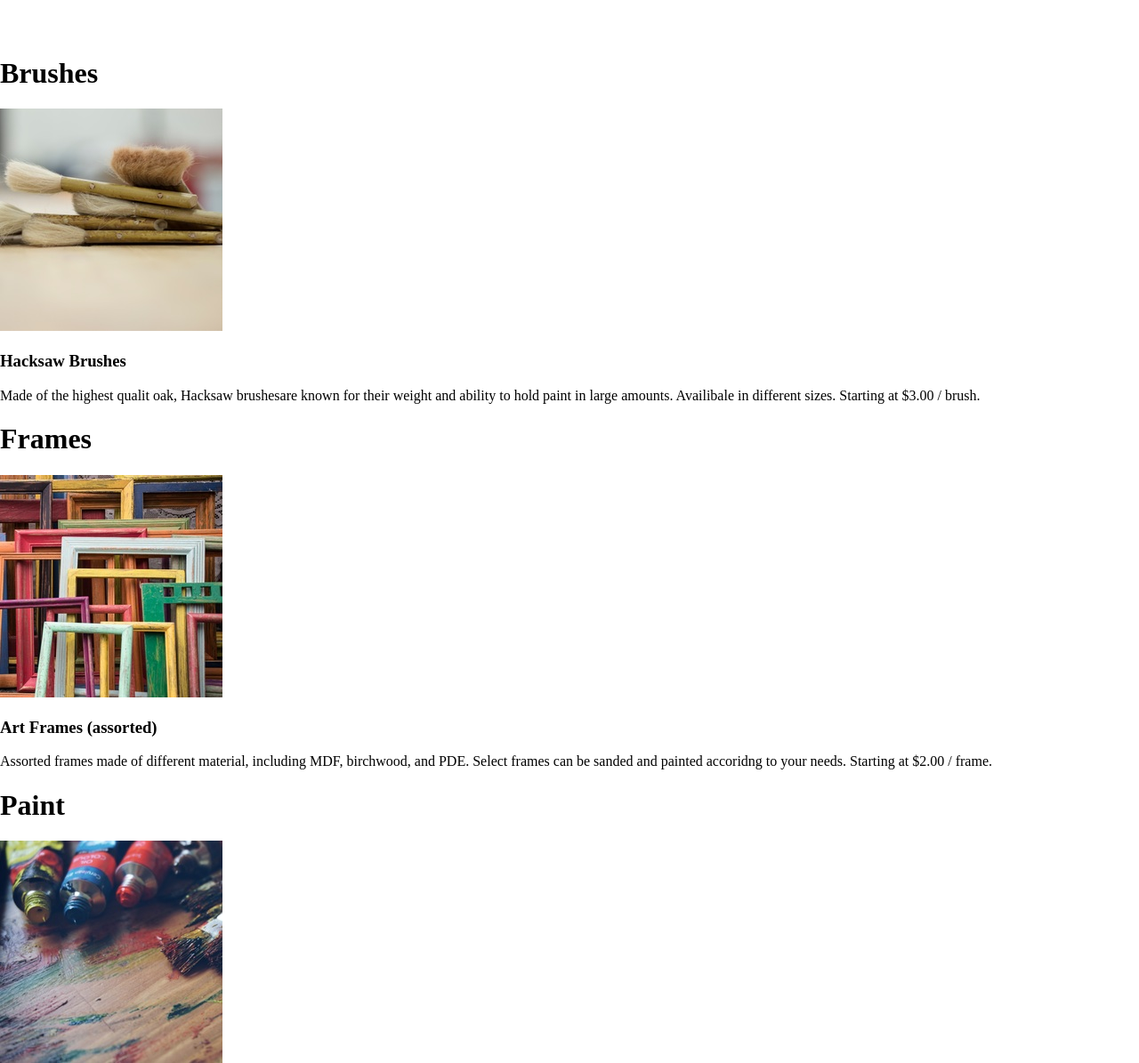
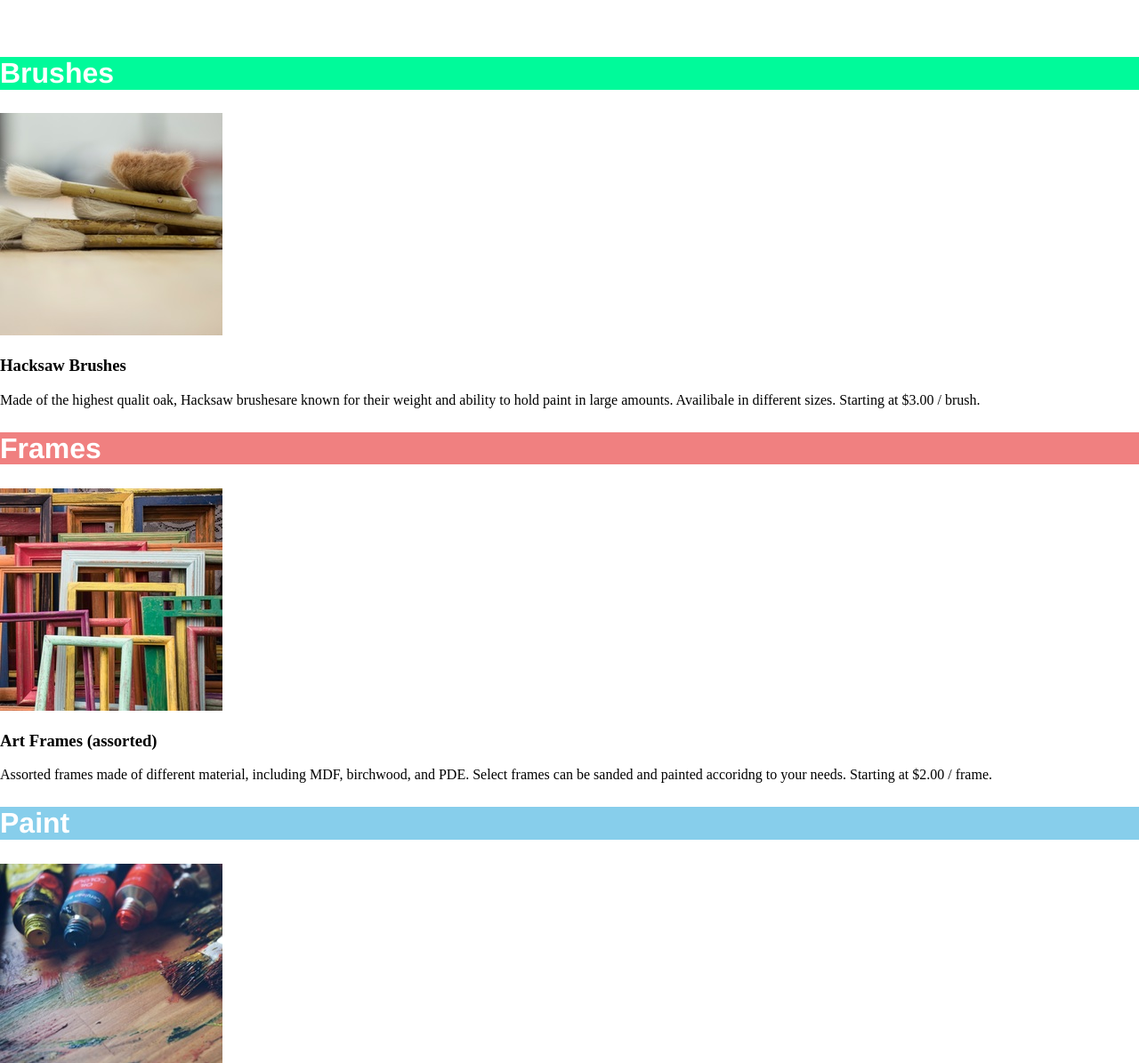
Before and after one commit to Beatriz-G/dasmotos-arts-and-crafts, a plain HTML site: page index.html in a window 1280 px wide. Shown: the part 185-1380 px from the top of the page at 89% size. Drawn offline with Linux system fonts and the light colour scheme.

Commit message:
Added color and font style to h2's brushes, frames, and paint to css

```diff
--- a/css/main.css
+++ b/css/main.css
@@ -8,16 +8,27 @@ header h1 {
 
 }
 
-.header {
-    background-image: url("pattern.jpg");
+#brushes h2{
+    font-family: Helvetica;
+    font-size: 32px;
+    font-weight: bold;
+    color: white;
+    background-color: mediumspringgreen;
+
 }
 
-
-/*
-header {
-    background-image: url('pattern.jpg');
+#frames h2 {
+    font-family: Helvetica;
+    font-size: 32px;
+    font-weight: bold;
+    color: white;
+    background-color: lightcoral;
 }
 
-
-<img src="img/pattern.jpg" alt="pattern image with different colors">
-*/
+#paint h2 {
+    font-family: Helvetica;
+    font-size: 32px;
+    font-weight: bold;
+    color: white;
+    background-color: skyblue;
+}
--- a/index.html
+++ b/index.html
@@ -15,7 +15,7 @@
         </header>
         <main>
             <section id="brushes">
-                <h1>Brushes</h1>
+                <h2>Brushes</h2>
                 <img src="img/hacksaw.jpg" alt="Wood brushes stacked on top of each other">
                 <h3>Hacksaw Brushes</h3>
                 <p>Made of the highest qualit oak, Hacksaw brushesare known for
@@ -23,7 +23,7 @@
                     in different sizes. Starting at $3.00 / brush.</p>
             </section>
             <section id="frames">
-                <h1>Frames</h1>
+                <h2>Frames</h2>
                 <img src="img/frames.jpg" alt="Several colorful frames stacked on top of each other">
                 <h3>Art Frames (assorted)</h3>
                 <p>Assorted frames made of different  material, including MDF, birchwood,
@@ -32,7 +32,7 @@
                 </p>
             </section>
             <section id="paint">
-                <h1>Paint</h1>
+                <h2>Paint</h2>
                 <img src="img/finnish.jpg" alt="Paint tubes and smears of paint on a wooden table">
                 <h3>Clean Finnish Paint</h3>
                 <p>Improted paint from Finland. Over 256 colors available in-store, varying in quantity
```
